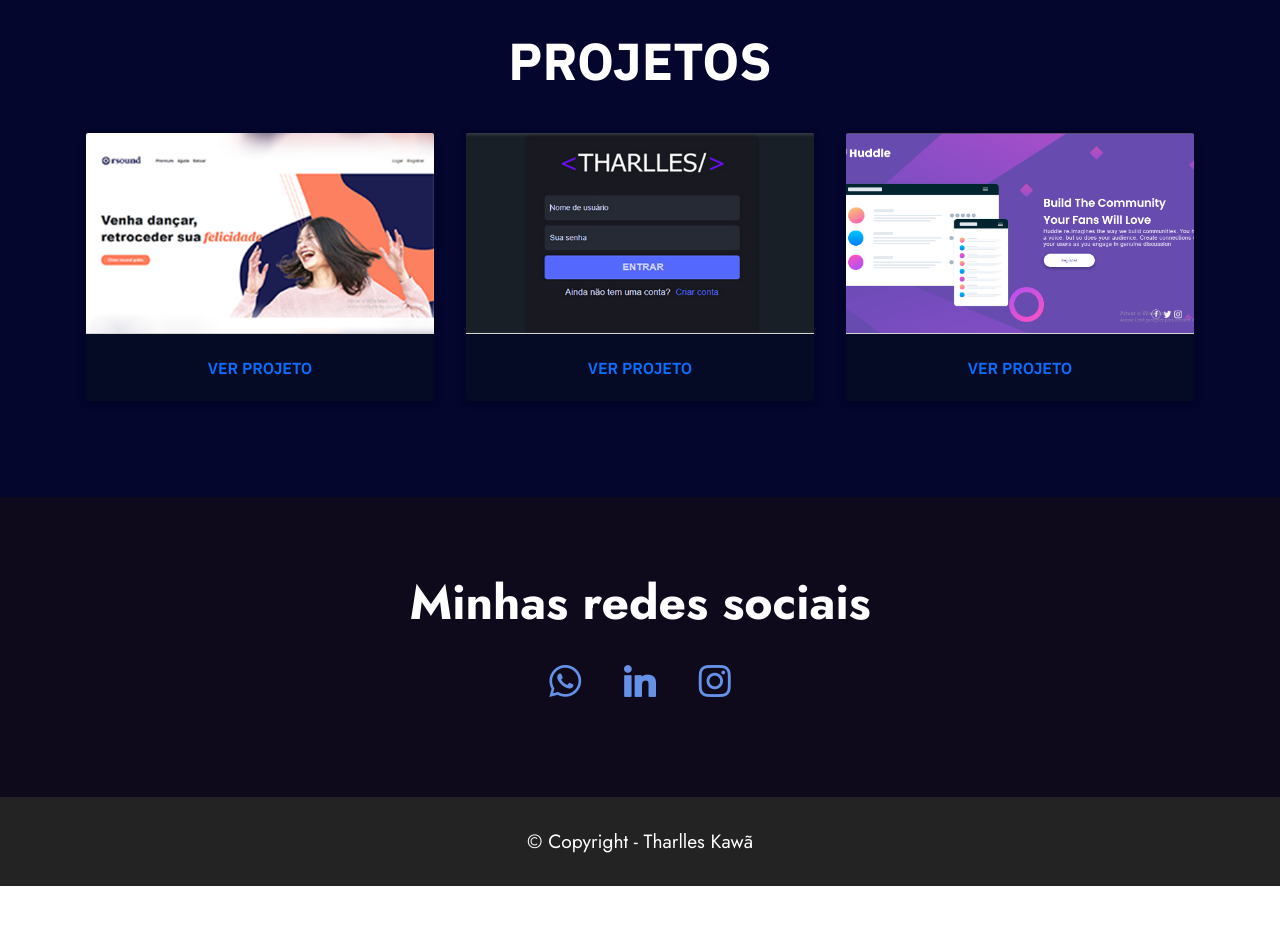
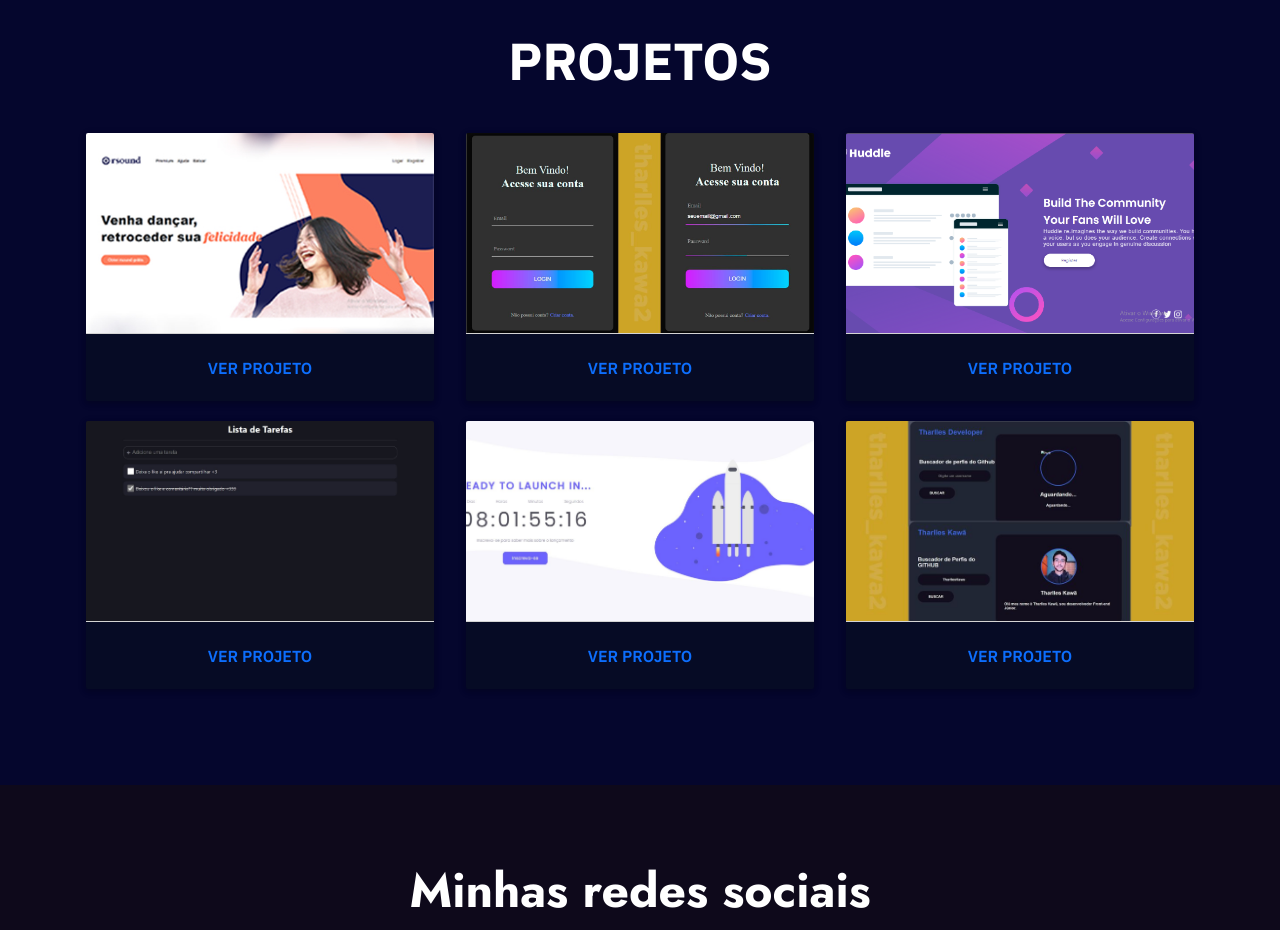
Before and after one commit to TharllesKawa/Portf-lio, a plain HTML site: page index.html in a window 1280 px wide. Shown: the part 1860-2790 px from the top of the page. Before the commit the page ends 2746 px from the top, so only its background shows below. Drawn offline with nearby package versions, Linux system fonts and the light colour scheme; files whose address does not match are found by name.

Commit message:
segundo commit

```diff
--- a/index.html
+++ b/index.html
@@ -190,18 +190,20 @@
                             </div>
                         </div>
                     </div>
+
                     <div class="col-xs-12 col-sm-4">
                         <div class="card">
-                            <a class="img-card" href="https://site-login-1.netlify.app/">
-                            <img src="./img/segundo-projeto.jpg" />
+                            <a class="img-card" href="https://tela-login-react.netlify.app/">
+                            <img src="./img/projeto7.jfif" alt="">
                           </a>
                             <div class="card-read-more">
-                                <a href="https://site-login-1.netlify.app/" class="btn btn-link btn-block">
+                                <a href="https://tela-login-react.netlify.app/" class="btn btn-link btn-block">
                                     Ver projeto
                                 </a>
                             </div>
                         </div>
                     </div>
+
                     <div class="col-xs-12 col-sm-4">
                         <div class="card">
                             <a class="img-card" href="https://huddle-front-end-mentor.netlify.app/">
@@ -214,6 +216,46 @@
                             </div>
                         </div>
                     </div>
+
+                    <div class="col-xs-12 col-sm-4">
+                        <div class="card">
+                            <a class="img-card" href="https://to-do-list-th.netlify.app/">
+                            <img src="./img/projeto4.jfif" alt="">
+                          </a>
+                            <div class="card-read-more">
+                                <a href="https://to-do-list-th.netlify.app/" class="btn btn-link btn-block">
+                                    Ver projeto
+                                </a>
+                            </div>
+                        </div>
+                    </div>
+
+                    <div class="col-xs-12 col-sm-4">
+                        <div class="card">
+                            <a class="img-card" href="https://desafio-countdown.netlify.app/">
+                            <img src="./img/projeto5.jfif" alt="">
+                          </a>
+                            <div class="card-read-more">
+                                <a href="https://desafio-countdown.netlify.app/" class="btn btn-link btn-block">
+                                    Ver projeto
+                                </a>
+                            </div>
+                        </div>
+                    </div>
+
+                    <div class="col-xs-12 col-sm-4">
+                        <div class="card">
+                            <a class="img-card" href="https://github-users1223.netlify.app/">
+                            <img src="./img/projeto6.jfif" alt="">
+                          </a>
+                            <div class="card-read-more">
+                                <a href="https://github-users1223.netlify.app/" class="btn btn-link btn-block">
+                                    Ver projeto
+                                </a>
+                            </div>
+                        </div>
+                    </div>
+
                 </div>
             </div>
         </div>
```
Also changed, not shown: img/projeto4.jfif (added), img/projeto5.jfif (added), img/projeto6.jfif (added), img/projeto7.jfif (added).
